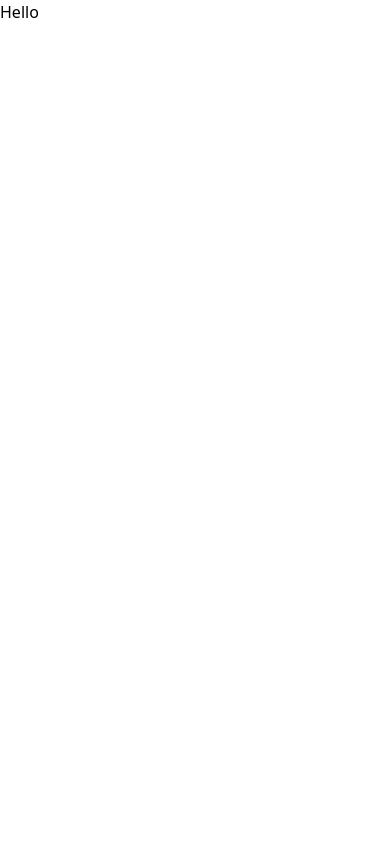
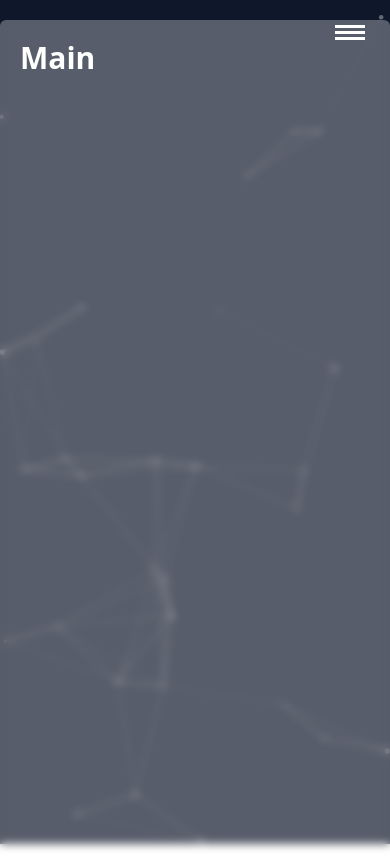
Before and after one commit to CAPVOK/NotNull, a React (Create React App) app: page / in a window 390 px wide. Built offline with nearby package versions, Linux system fonts and the light colour scheme.

Commit message:
some pages and main architecture of project

```diff
--- a/package.json
+++ b/package.json
@@ -10,7 +10,9 @@
     "react": "^18.2.0",
     "react-dom": "^18.2.0",
     "react-particles": "^2.9.3",
+    "react-router-dom": "^6.10.0",
     "react-scripts": "5.0.1",
+    "tsparticles": "^2.9.3",
     "web-vitals": "^2.1.4"
   },
   "scripts": {
--- a/src/App.js
+++ b/src/App.js
@@ -1,9 +1,17 @@
-
+import { BrowserRouter, Routes, Route } from "react-router-dom";
+import { AboutUs, Main } from "./pages";
+import BackGround from "./modules/background";
 
 function App() {
   return (
     <div className="App">
-      Hello
+      <BackGround/>
+      <BrowserRouter>
+        <Routes>
+          <Route path='/' element={<Main />} />
+          <Route path='/about' element={<AboutUs />} />
+        </Routes>
+      </BrowserRouter>
     </div>
   );
 }
--- /dev/null
+++ b/src/modules/background/BackGround.options.js
@@ -0,0 +1,95 @@
+export const Options = {
+    "fullScreen": {
+        "enable": true,
+        "zIndex": -1,
+    },
+    /* fps_limit: 60, */
+    particles: {
+        color: {
+            value: "#b3b6bc",
+        },
+        links: {
+            color: "#b3b6bc",
+            distance: 150,
+            enable: true,
+            opacity: 0.5,
+            width: 1,
+        },
+        collisions: {
+            enable: true,
+        },
+        move: {
+            direction: "none",
+            enable: true,
+            outModes: {
+                default: "bounce",
+            },
+            random: false,
+            speed: 2.5,
+            straight: false,
+        },
+        number: {
+            density: {
+                enable: true,
+                area: 800,
+            },
+            value: 80,
+        },
+        opacity: {
+            value: 0.5,
+        },
+        shape: {
+            type: "circle",
+        },
+        size: {
+            value: { min: 1, max: 3 },
+        },
+    },
+    "interactivity": {
+        "events": {
+            "onHover": {
+                "enable": true,
+                "mode": [
+                    "repulse"
+                ]
+            },
+            "onClick": {
+                "enable": false,
+                "mode": "push"
+            },
+            "resize": true
+        },
+        "modes": {
+            "grab": {
+                "distance": 400,
+                "line_linked": {
+                    "opacity": 1
+                }
+            },
+            "bubble": {
+                "distance": 400,
+                "size": 40,
+                "duration": 2,
+                "opacity": 8,
+                "speed": 5
+            },
+            "repulse": {
+                "distance": 200
+            },
+            "push": {
+                "patricles_nb": 4
+            },
+            "remove": {
+                "patricles_nb": 2
+            }
+        }
+    },
+    "retina_detect": true,
+    "background": {
+        "color": "#0f172a",
+        "image": "",
+        "position": "50% 50%",
+        "repeat": "no-repeat",
+        "size": "cover"
+    }
+}
--- /dev/null
+++ b/src/modules/background/index.jsx
@@ -0,0 +1,27 @@
+import Particles from "react-particles";
+import { loadFull } from "tsparticles";
+import { useCallback } from "react";
+import { Options } from "./BackGround.options";
+
+function BackGround(){
+
+    const particlesInit = useCallback(async engine => {
+        /* console.log(engine); */
+        await loadFull(engine);
+    }, []);
+
+    const particlesLoaded = useCallback(async container => {
+        /* await console.log(container); */
+    }, []);
+
+    return(
+        <Particles
+            id="tsparticles"
+            init={particlesInit}
+            loaded={particlesLoaded}
+            options={Options}
+        />
+    )
+}
+
+export default BackGround;
--- /dev/null
+++ b/src/pages/about_us/index.jsx
@@ -0,0 +1,13 @@
+import Header from "../modules/header";
+
+export const AboutUs = () => {
+
+    return (
+        <>
+            <Header/>
+            <div className='container mx-auto text-white my-5 text-3xl font-[600] bg-white/30 backdrop-blur-sm rounded-md h-screen p-5'>
+                About Us
+            </div>
+        </>
+    );
+}
--- /dev/null
+++ b/src/pages/index.jsx
@@ -0,0 +1,4 @@
+import { AboutUs } from "./about_us";
+import { Main } from "./main";
+
+export {AboutUs, Main};
--- /dev/null
+++ b/src/pages/main/index.jsx
@@ -0,0 +1,13 @@
+import Header from "../modules/header";
+
+export const Main = () => {
+
+    return (
+        <>
+            <Header />
+            <div className='container mx-auto text-white mt-5 text-3xl font-[600] bg-white/30 backdrop-blur-sm rounded-md h-screen p-5'>
+                Main
+            </div>
+        </>
+    );
+}
--- /dev/null
+++ b/src/pages/modules/header/Header.css
@@ -0,0 +1,109 @@
+@tailwind base;
+@tailwind components;
+@tailwind utilities;
+
+@layer components {
+
+    #burgerButton {
+        transition: all 0.3s;
+        box-sizing: border-box;
+        display: none;
+    }
+
+    .sidebarIcon {
+        position: absolute;
+        top: 25px;
+        right: 25px;
+        transition: all 0.3s;
+        cursor: pointer;
+        z-index: 50;
+        height: 100%;
+        width: 100%;
+        height: 30px;
+        width: 30px;
+    }
+
+    #sidebarMenu {
+        width: 100%;
+        height: 100%;
+        position: absolute;
+        top: 0;
+        left: 0;
+        right: 0;
+        z-index: 10;
+        background: linear-gradient(to bottom right, rgba(100, 100, 100, 0.4), rgba(100, 100, 100, 0.2));
+        backdrop-filter: blur(30px);
+        transition: transform 250ms ease-in-out;
+        transform: translateY(-100%);
+    }
+
+    #burgerButton:checked~#sidebarMenu {
+        transform: translateY(0);
+    }
+
+    .sidebarLines {
+        transition: all 0.3s;
+        display: flex;
+        width: 50px;
+        height: 50px;
+        transform-origin: center;
+        overflow: hidden;
+        align-items: center;
+        justify-content: center;
+        border-radius: 100px;
+    }
+
+    .spinner {
+        transition: all 0.3s;
+        box-sizing: border-box;
+        position: absolute;
+        height: 3px;
+        width: 100%;
+        background-color: white;
+    }
+
+    .horizontal {
+        transition: all 0.3s;
+        box-sizing: border-box;
+        position: relative;
+        float: left;
+        margin-top: 3px;
+    }
+
+    .diagonal.part-1 {
+        position: relative;
+        transition: all 0.3s;
+        box-sizing: border-box;
+        float: left;
+    }
+
+    .diagonal.part-2 {
+        transition: all 0.3s;
+        box-sizing: border-box;
+        position: relative;
+        float: left;
+        margin-top: 3px;
+    }
+
+    #burgerButton:checked~.sidebarIcon>.horizontal {
+        transition: all 0.3s;
+        box-sizing: border-box;
+        opacity: 0;
+    }
+
+    #burgerButton:checked~.sidebarIcon>.diagonal.part-1 {
+        transition: all 0.3s;
+        box-sizing: border-box;
+        transform: rotate(135deg);
+        margin-top: 8px;
+    }
+
+    #burgerButton:checked~.sidebarIcon>.diagonal.part-2 {
+        transition: all 0.3s;
+        box-sizing: border-box;
+        transform: rotate(-135deg);
+        margin-top: -9px;
+    }
+
+
+}
--- /dev/null
+++ b/src/pages/modules/header/index.jsx
@@ -0,0 +1,41 @@
+import { Link } from "react-router-dom";
+import crypto from './logo.png'
+import './Header.css'
+
+const Header = () => {
+
+    const LnkStyle = "hover:bg-hoverBg rounded-[10px] py-1 px-4 active:bg-activeBg";
+
+    return (
+        <>
+            <div className="container lg:px-8 mx-auto text-headerLinks mt-2 sm:mt-7 text-[22px] font-semibold">
+                <div className='hidden sm:block'>
+                    <div className='flex space-x-2 place-items-center'>
+                        <div className="flex space-x-2 text-white bg-white/30 py-1 px-4 rounded-[10px]">
+                            <img src={crypto} className="h-[30px]" alt="логотип" />
+                            <p className='text-center text-[22px] font-[600]'>NotNull Company</p>
+                        </div>
+                        <Link to="/" className={LnkStyle}>Главная</Link>
+                        <Link to="/about" className={LnkStyle}>О нас</Link>
+                    </div>
+                </div>
+
+                <div className='sm:hidden'>
+                    <input type="checkbox" id="burgerButton" /> {/* 'виртуальная' кнопка */}
+                    <label className="sidebarIcon" htmlFor='burgerButton'>  {/* дизайн кнопки */}
+                        <div className="spinner diagonal part-1"></div>
+                        <div className="spinner horizontal"></div>
+                        <div className="spinner diagonal part-2"></div>
+                    </label>
+                    <div id='sidebarMenu' className='bg-gradient-to-br from-white-40 to-white-10 backdrop-blur-md'> {/* то, что будет появляться */}
+                        <div className='p-4 pt-20 mx-auto text-white grid grid-rows-6 content-evenly text-center text-4xl h-full'>
+                            <Link to="/" className="tracking-widest  text-gray-100 font-light">Главная</Link>
+                            <Link to="/about" className="tracking-widest  text-gray-100 font-light">О нас</Link>
+                        </div>
+                    </div>
+                </div>
+            </div>
+        </>
+    );
+}
+export default Header;
```
Also changed, not shown: src/pages/modules/header/logo.png (added), 1 other file (tests, documents, lock files or other folders).
